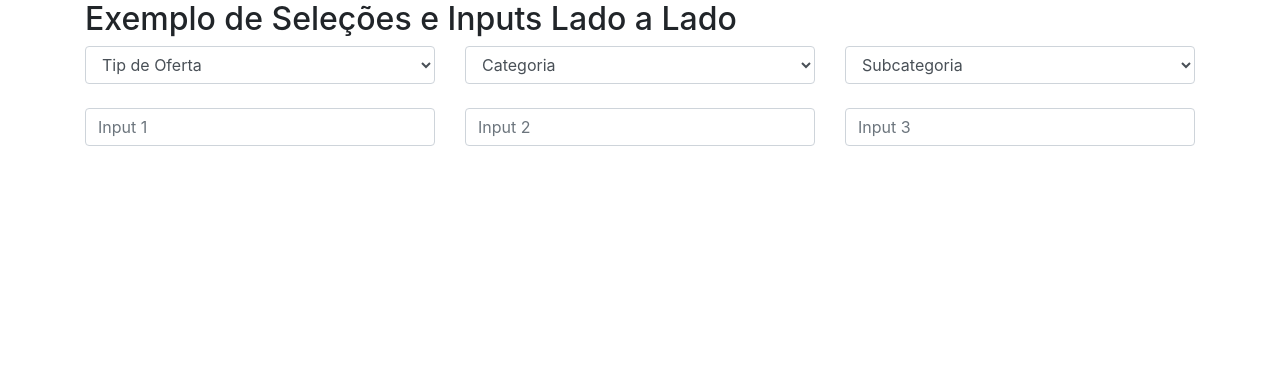
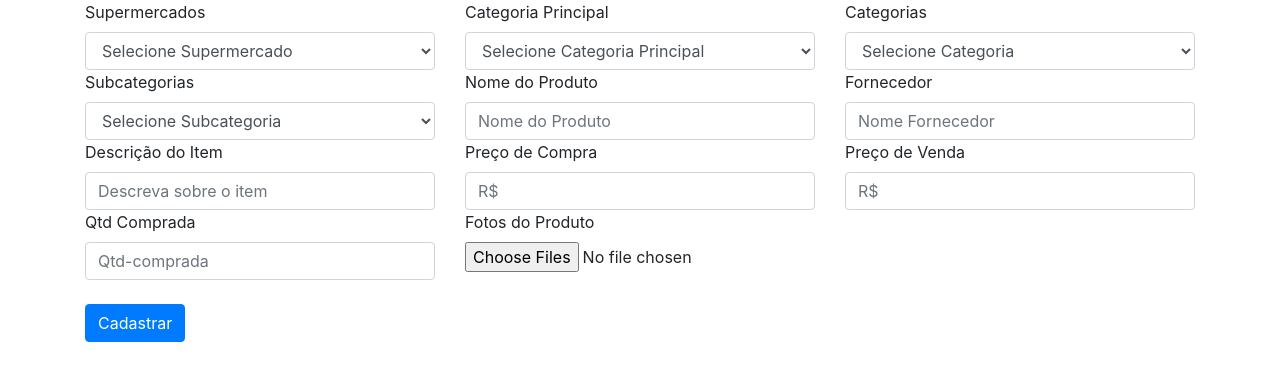
Before and after one commit to dyedysJuina/caca_ofertas, a PHP site: page /cad_produto.php in a window 1280 px wide. Shown: the top 381 px of the page. Run offline with PHP 8.4, Linux system fonts and the light colour scheme; data that the repository does not hold is empty.

Commit message:
Update cad_produto.php

```diff
--- a/cad_produto.php
+++ b/cad_produto.php
@@ -1,58 +1,142 @@
 <!DOCTYPE html>
 <html>
 <head>
-    <title>Exemplo de Seleções e Inputs Lado a Lado</title>
-    <link rel="stylesheet" href="https://stackpath.bootstrapcdn.com/bootstrap/4.3.1/css/bootstrap.min.css">
+  <title>Exemplo de Selects com Bootstrap e AJAX</title>
+  <!-- Importando bibliotecas -->
+  <link rel="stylesheet" href="https://maxcdn.bootstrapcdn.com/bootstrap/4.0.0/css/bootstrap.min.css">
+  <script src="https://code.jquery.com/jquery-3.6.0.min.js"></script>
 </head>
 <body>
-    <?php include_once("conexao.php");?>
   <div class="container">
-        <h2>Exemplo de Seleções e Inputs Lado a Lado</h2>
-        <form action="" method="post">
+    <form method="POST" action="" enctype="multipart/form-data">
       <div class="row">
-                <div class="col">
-                    <select class="form-control" name="idcatprincipal" id="idcatprincipal">
-                        <option>Tip de Oferta</option>
+        <div class="col-md-4">
+          <label for="empresas">Supermercados</label>
+          <select id="idempresa" class="form-control" name="idempresa">
+            <option value="">Selecione Supermercado</option>
             <?php
-                        // Carrega as opções da categoria principal do banco de dados
-                        $sql = "SELECT * FROM categoria_principal";
+            include_once("conexao.php");
+            $sql = "SELECT * FROM empresas";
             $query = mysqli_query($conn, $sql);
-                        while($resultado = mysqli_fetch_assoc($query)){
+            while($resultado = mysqli_fetch_assoc($query)) {
               ?>
-                            <option value="<?php echo $resultado['idcatprincipal'];?>"><?php echo $resultado['nome'];?></option>
+              <option value="<?php echo $resultado['idempresa']; ?>"><?php echo $resultado['nome']; ?></option>
               <?php
             }
             ?>
           </select>
         </div>
-                <div class="col">
-                    <select class="form-control" name="idcategoria" id="idcategoria">
-                        <option value="">Categoria</option>
+
+        <div class="col-md-4">
+          <label for="estadoSelect">Categoria Principal</label>
+          <select class="form-control" name="idcatprincipal" id="idcatprincipal" class="form-control">
+            <option value="">Selecione Categoria Principal</option>
+            <?php
+            include_once("conexao.php");
+            $sql = "SELECT * FROM categoria_principal";
+            $query = mysqli_query($conn, $sql);
+            while($resultado = mysqli_fetch_assoc($query)) {
+              ?>
+              <option value="<?php echo $resultado['idcatprincipal']; ?>"><?php echo $resultado['nome']; ?></option>
+              <?php
+            }
+            ?>
           </select>
         </div>
-                <div class="col">
-                    <select class="form-control" name="idsubcategoria" id="idsubcategoria">
-                        <option value="">Subcategoria</option>
+
+        <div class="col-md-4">
+          <label for="cidadeSelect">Categorias</label>
+          <select class="form-control" name="idcategoria" id="idcategoria" class="form-control" >
+            <option value="">Selecione Categoria</option>
           </select>
+        </div>
+
+        <div class="col-md-4">
+          <label for="cidadeSelect">Subcategorias</label>
+          <select id="idsubcategoria" class="form-control" name="idsubcategoria">
+            <option value="">Selecione Subcategoria</option>
+          </select>
+        </div>
+
+        <div class="col-md-4">
+          <label for="cidadeSelect">Nome do Produto</label>
+          <input type="text" class="form-control" placeholder="Nome do Produto" name="nome">
+        </div>
+
+
+        <div class="col-md-4">
+          <label for="cidadeSelect">Fornecedor</label>
+          <input type="text" class="form-control" placeholder="Nome Fornecedor" name="idfornecedor">
+        </div>
+
+
+        <div class="col-md-4">
+          <label for="cidadeSelect">Descrição do Item</label>
+          <input type="text" class="form-control" placeholder="Descreva sobre o item" name="txt-descricao">
+        </div>
+
+        <div class="col-md-4">
+          <label for="cidadeSelect">Preço de Compra</label>
+          <input type="text" class="form-control" placeholder="R$" name="txt-preco-compra">
+        </div>
+
+        <div class="col-md-4">
+          <label for="cidadeSelect">Preço de Venda</label>
+          <input type="text" class="form-control" placeholder="R$" name="txt-preco-venda">
+        </div>
+
+        <div class="col-md-4">
+          <label for="cidadeSelect">Qtd Comprada</label>
+          <input type="number" class="form-control" placeholder="Qtd-comprada" name="qtd-comprada">
+        </div>
+
+        <div class="col-md-4">
+          <label for="cidadeSelect">Fotos do Produto</label>
+          <input type="file" class="form-control-file" name="imagens[]" multiple>
+        </div>
+
+        <div class="col-md-12 mt-4">
+          <button type="submit" class="btn btn-primary">Cadastrar</button>
         </div>
       </div>
     </form>
-        <br>
-        <div class="row">
-            <div class="col">
-                <input type="text" class="form-control" placeholder="Input 1">
   </div>
-            <div class="col">
-                <input type="text" class="form-control" placeholder="Input 2">
+
+  <!-- Modal -->
+  <div class="modal fade" id="successModal" tabindex="-1" role="dialog" aria-labelledby="successModalLabel" aria-hidden="true">
+    <div class="modal-dialog" role="document">
+      <div class="modal-content">
+        <div class="modal-header">
+          <h5 class="modal-title" id="successModalLabel">Sucesso!</h5>
+          <button type="button" class="close" data-dismiss="modal" aria-label="Fechar">
+            <span aria-hidden="true">&times;</span>
+          </button>
         </div>
-            <div class="col">
-                <input type="text" class="form-control" placeholder="Input 3">
+        <div class="modal-body">
+          <p>Cadastrado com sucesso!</p>
+        </div>
       </div>
     </div>
   </div>
 
-    <script src="https://stackpath.bootstrapcdn.com/bootstrap/4.3.1/js/bootstrap.min.js"></script>
-    <script src="https://code.jquery.com/jquery-3.6.0.min.js"></script>
+  <!-- Modal -->
+  <div class="modal fade" id="errorModal" tabindex="-1" role="dialog" aria-labelledby="errorModalLabel" aria-hidden="true">
+    <div class="modal-dialog" role="document">
+      <div class="modal-content">
+        <div class="modal-header">
+          <h5 class="modal-title" id="errorModalLabel">Erro!</h5>
+          <button type="button" class="close" data-dismiss="modal" aria-label="Fechar">
+            <span aria-hidden="true">&times;</span>
+          </button>
+        </div>
+        <div class="modal-body">
+          <p>Erro ao cadastrar o produto!</p>
+          <?php echo mysqli_error($conn); ?>
+        </div>
+      </div>
+    </div>
+  </div>
+
 <script>
   $(document).ready(function() {
     $('#idcatprincipal').on('change', function() {
@@ -67,10 +151,7 @@
         }
       });
     });
-        });
 
-
-        $(document).ready(function() {
     $('#idcategoria').on('change', function() {
       let idcategoria = this.value;
       $.ajax({
@@ -83,7 +164,32 @@
         }
       });
     });
+
+    $('form').submit(function(e) {
+      e.preventDefault(); // Evita o envio padrão do formulário
+
+      var form = $(this);
+      var url = form.attr('action');
+      var formData = new FormData(form[0]);
+
+      $.ajax({
+        type: "POST",
+        url: url,
+        data: formData,
+        processData: false,
+        contentType: false,
+        success: function(response) {
+          $('#successModal').modal('show'); // Exibe a janela modal de sucesso
+          form[0].reset(); // Limpa os campos do formulário
+        },
+        error: function(xhr, status, error) {
+          $('#errorModal').modal('show'); // Exibe a janela modal de erro
+          console.log(xhr.responseText);
+        }
+      });
+    });
   });
 </script>
+
 </body>
 </html>
```
Lines whose indentation alone changed are shown as unchanged.
